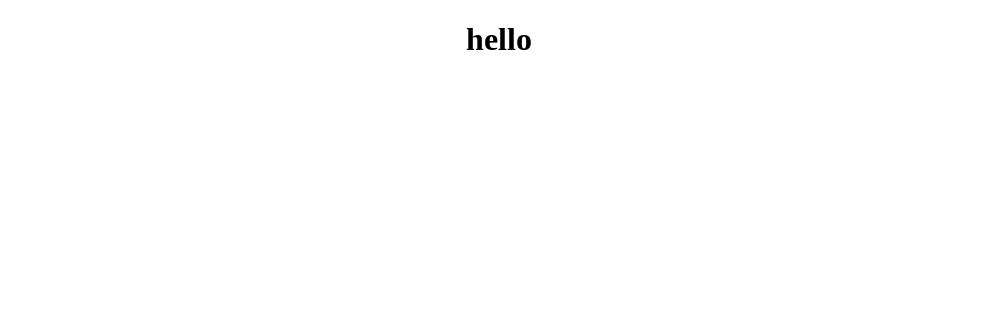
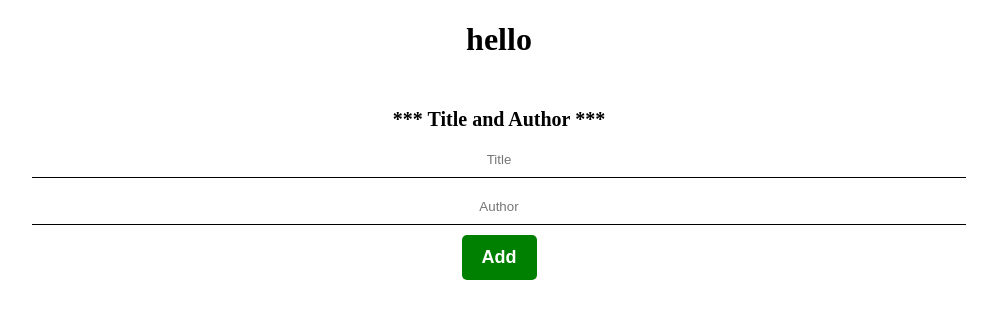
Before and after one commit to abdullah97-pro/Awesome-books, a website: page html/index.html in a window 1280 px wide. Shown: the whole page, without its empty margins (141-1138 px from the left). Drawn offline with Linux system fonts and the light colour scheme.

Commit message:
Update: file named index.html

```diff
--- a/html/index.html
+++ b/html/index.html
@@ -9,6 +9,13 @@
 </head>
 <body>
     <h1>hello</h1>
+    <div id="list"></div>
+    <div style="margin-top: 50px;">
+        <span id="awbook">Title and Author</span>
+        <input type="text" id="title" placeholder="Title">
+        <input type="text" id="author" placeholder="Author">
+        <button id="add">Add</button>
+    </div>
 
 
     <script src="../js/script.js"></script>
```
